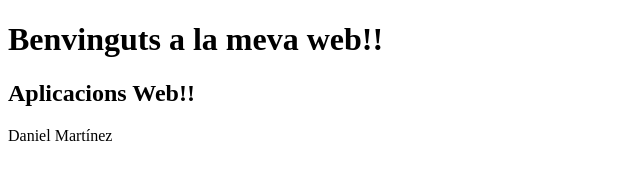
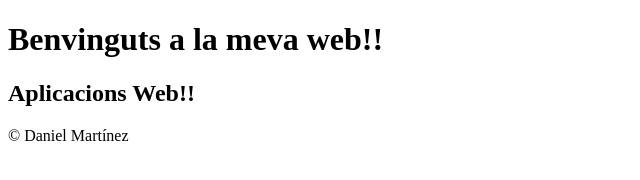
Before and after one commit to dmartinez82/AplicacionsWeb2024, a plain HTML site: page index.html in a window 1280 px wide. Shown: the full height of the page, 0-640 px from the left. Drawn offline with Linux system fonts and the light colour scheme.

Commit message:
posat copyright

```diff
--- a/index.html
+++ b/index.html
@@ -11,7 +11,7 @@
     <h2>Aplicacions Web!!</h2>
 
     <p>
-        Daniel Martínez
+        &copy; Daniel Martínez
     </p>
 </body>
 </html>
```
